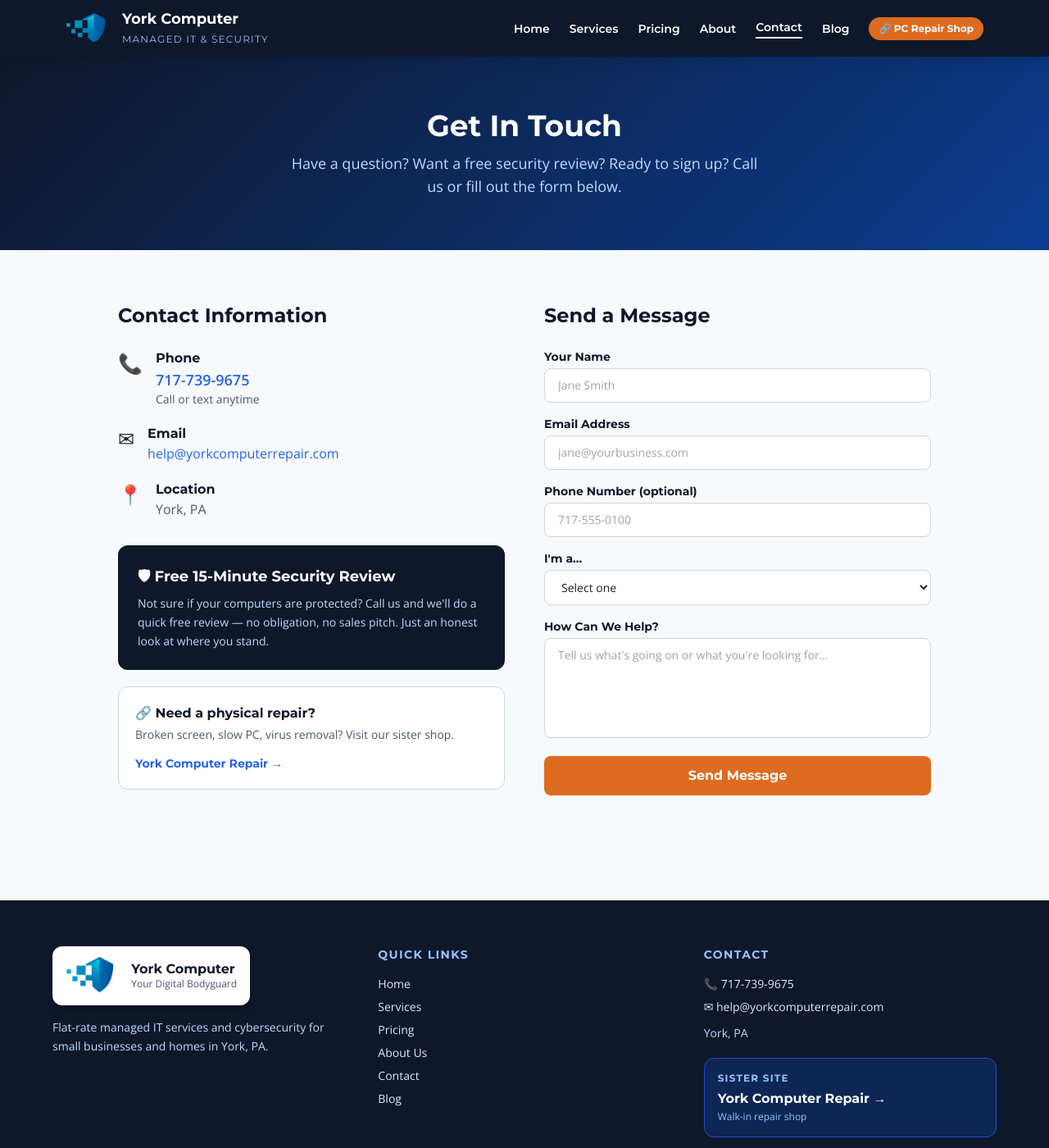
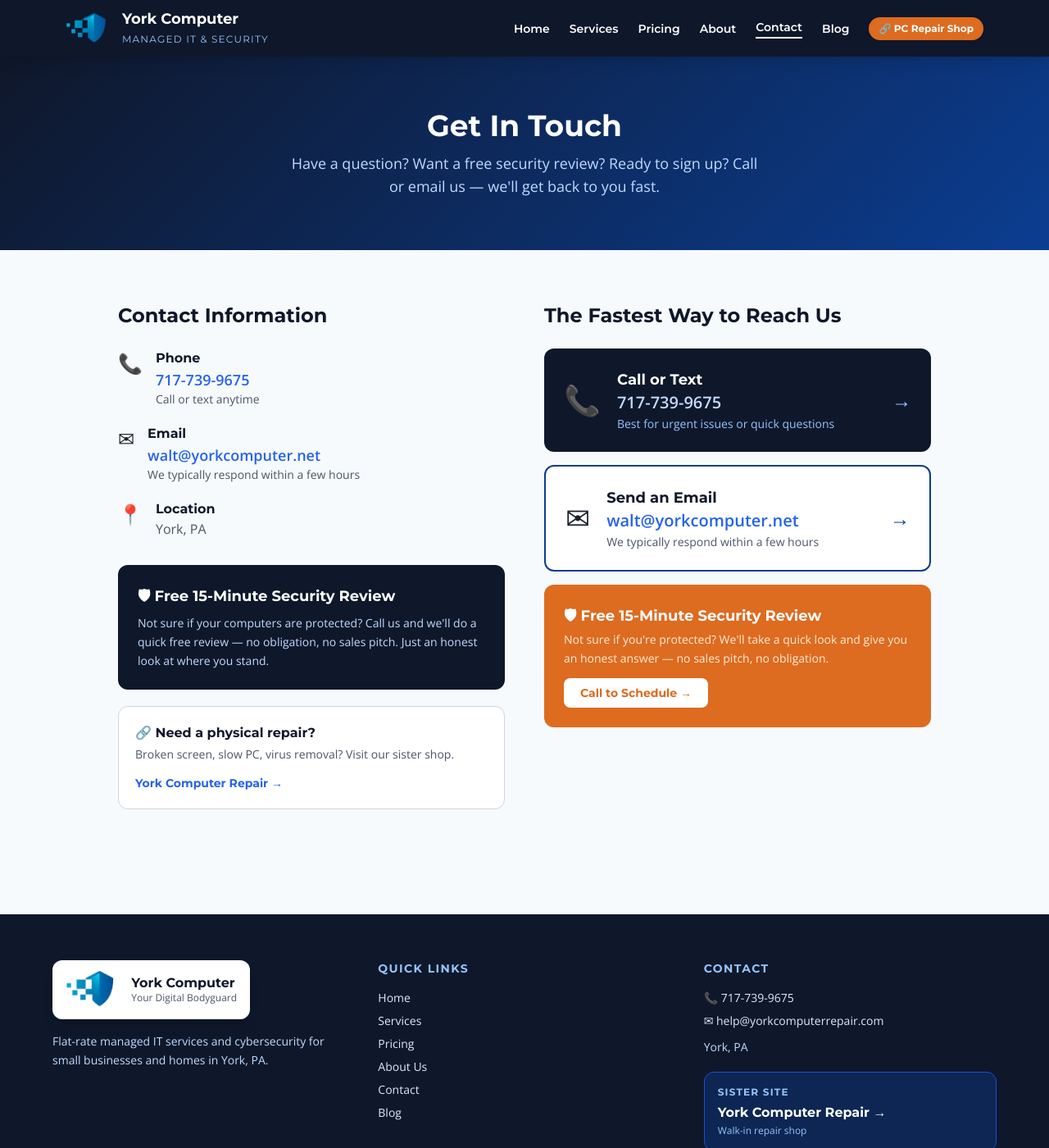
Before and after one commit to oak8513/yorkcomputer-net, a Jekyll site: the page built from contact.html, in a window 1280 px wide and 1400 px high. Shown: the whole window at 82% size. Built offline with Jekyll 4.4.1, drawn with Linux system fonts in a browser that asks for light colours; nearby versions of some CDN libraries; a script that is not in the unit is left out.

Commit message:
Replace contact form with email and phone CTAs
- Email updated to walt@yorkcomputer.net
- Replaced form with clean call/email action blocks
- Free security review CTA added

Co-Authored-By: Claude Sonnet 4.6 <noreply@anthropic.com>

```diff
--- a/contact.html
+++ b/contact.html
@@ -10,7 +10,7 @@ og_description: "Call 717-739-9675 or send a message. Free 15-minute security re
 <!-- PAGE HERO -->
 <section style="background: linear-gradient(135deg, #0F172A 0%, #0B3D91 100%);" class="text-white py-16 px-4 text-center">
   <h1 class="font-heading font-bold text-4xl mb-3">Get In Touch</h1>
-  <p class="text-blue-200 text-lg max-w-xl mx-auto">Have a question? Want a free security review? Ready to sign up? Call us or fill out the form below.</p>
+  <p class="text-blue-200 text-lg max-w-xl mx-auto">Have a question? Want a free security review? Ready to sign up? Call or email us — we'll get back to you fast.</p>
 </section>
 
 <!-- CONTACT SECTION -->
@@ -35,7 +35,8 @@ og_description: "Call 717-739-9675 or send a message. Free 15-minute security re
           <div class="text-2xl mt-0.5">&#9993;</div>
           <div>
             <div class="font-heading font-bold text-yc-navy">Email</div>
-            <a href="mailto:help@yorkcomputerrepair.com" class="text-yc-bright hover:underline">help@yorkcomputerrepair.com</a>
+            <a href="mailto:walt@yorkcomputer.net" class="text-yc-bright hover:underline text-lg font-semibold">walt@yorkcomputer.net</a>
+            <div class="text-yc-steel text-sm">We typically respond within a few hours</div>
           </div>
         </div>
 
@@ -65,53 +66,40 @@ og_description: "Call 717-739-9675 or send a message. Free 15-minute security re
       </div>
     </div>
 
-    <!-- Contact form -->
+    <!-- Get in touch options -->
     <div>
-      <h2 class="font-heading font-bold text-2xl text-yc-navy mb-6">Send a Message</h2>
-      <!-- TODO: Replace with real Formspree form ID after signing up at formspree.io -->
-      <form action="mailto:help@yorkcomputerrepair.com" method="POST" enctype="text/plain" class="space-y-4">
+      <h2 class="font-heading font-bold text-2xl text-yc-navy mb-6">The Fastest Way to Reach Us</h2>
 
+      <!-- Call CTA -->
+      <a href="tel:7177399675" class="flex items-center gap-5 bg-yc-navy text-white rounded-xl p-6 mb-4 hover:bg-blue-900 transition group">
+        <div class="text-4xl">&#128222;</div>
         <div>
-          <label class="block font-heading font-bold text-yc-navy text-sm mb-1" for="name">Your Name</label>
-          <input type="text" id="name" name="name" required placeholder="Jane Smith"
-                 class="w-full border border-yc-gray rounded-lg px-4 py-2.5 text-sm focus:outline-none focus:border-yc-blue focus:ring-1 focus:ring-yc-blue">
+          <div class="font-heading font-bold text-lg">Call or Text</div>
+          <div class="text-blue-200 text-xl font-semibold">717-739-9675</div>
+          <div class="text-blue-300 text-sm mt-0.5">Best for urgent issues or quick questions</div>
         </div>
+        <div class="ml-auto text-blue-300 group-hover:text-white text-2xl">&rarr;</div>
+      </a>
 
+      <!-- Email CTA -->
+      <a href="mailto:walt@yorkcomputer.net" class="flex items-center gap-5 bg-white border-2 border-yc-blue rounded-xl p-6 mb-4 hover:bg-blue-50 transition group">
+        <div class="text-4xl">&#9993;</div>
         <div>
-          <label class="block font-heading font-bold text-yc-navy text-sm mb-1" for="email">Email Address</label>
-          <input type="email" id="email" name="email" required placeholder="jane@yourbusiness.com"
-                 class="w-full border border-yc-gray rounded-lg px-4 py-2.5 text-sm focus:outline-none focus:border-yc-blue focus:ring-1 focus:ring-yc-blue">
+          <div class="font-heading font-bold text-yc-navy text-lg">Send an Email</div>
+          <div class="text-yc-bright text-xl font-semibold">walt@yorkcomputer.net</div>
+          <div class="text-yc-steel text-sm mt-0.5">We typically respond within a few hours</div>
         </div>
+        <div class="ml-auto text-yc-blue group-hover:text-yc-bright text-2xl">&rarr;</div>
+      </a>
 
-        <div>
-          <label class="block font-heading font-bold text-yc-navy text-sm mb-1" for="phone">Phone Number (optional)</label>
-          <input type="tel" id="phone" name="phone" placeholder="717-555-0100"
-                 class="w-full border border-yc-gray rounded-lg px-4 py-2.5 text-sm focus:outline-none focus:border-yc-blue focus:ring-1 focus:ring-yc-blue">
-        </div>
-
-        <div>
-          <label class="block font-heading font-bold text-yc-navy text-sm mb-1" for="type">I'm a...</label>
-          <select id="type" name="type"
-                  class="w-full border border-yc-gray rounded-lg px-4 py-2.5 text-sm bg-white focus:outline-none focus:border-yc-blue focus:ring-1 focus:ring-yc-blue">
-            <option value="">Select one</option>
-            <option value="homeowner">Homeowner / Individual</option>
-            <option value="small-business">Small Business Owner</option>
-            <option value="other">Other</option>
-          </select>
-        </div>
-
-        <div>
-          <label class="block font-heading font-bold text-yc-navy text-sm mb-1" for="message">How Can We Help?</label>
-          <textarea id="message" name="message" required rows="5"
-                    placeholder="Tell us what's going on or what you're looking for..."
-                    class="w-full border border-yc-gray rounded-lg px-4 py-2.5 text-sm focus:outline-none focus:border-yc-blue focus:ring-1 focus:ring-yc-blue resize-none"></textarea>
-        </div>
-
-        <button type="submit"
-                class="w-full bg-yc-orange hover:bg-orange-700 text-white font-heading font-bold py-3 px-6 rounded-lg transition">
-          Send Message
-        </button>
-      </form>
+      <!-- Free review -->
+      <div class="bg-yc-orange text-white rounded-xl p-6">
+        <div class="font-heading font-bold text-lg mb-1">&#128737; Free 15-Minute Security Review</div>
+        <p class="text-orange-100 text-sm leading-relaxed mb-3">Not sure if you're protected? We'll take a quick look and give you an honest answer — no sales pitch, no obligation.</p>
+        <a href="tel:7177399675" class="inline-block bg-white text-yc-orange font-heading font-bold text-sm py-2 px-5 rounded-lg hover:bg-orange-50 transition">
+          Call to Schedule &rarr;
+        </a>
+      </div>
     </div>
 
   </div>
```
